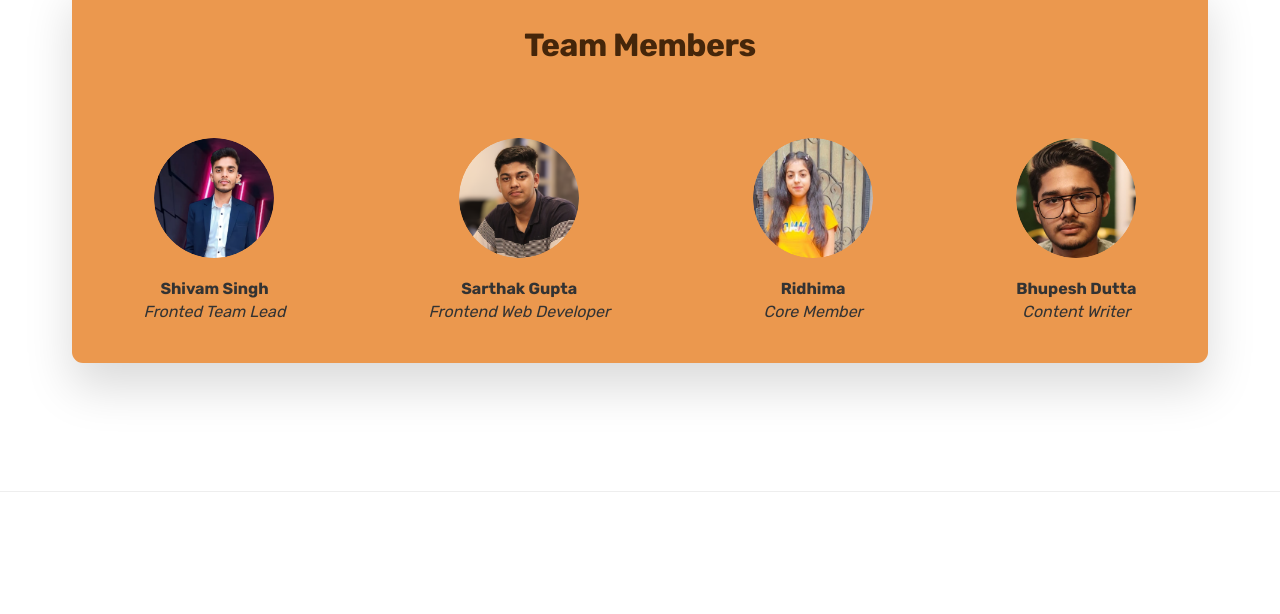
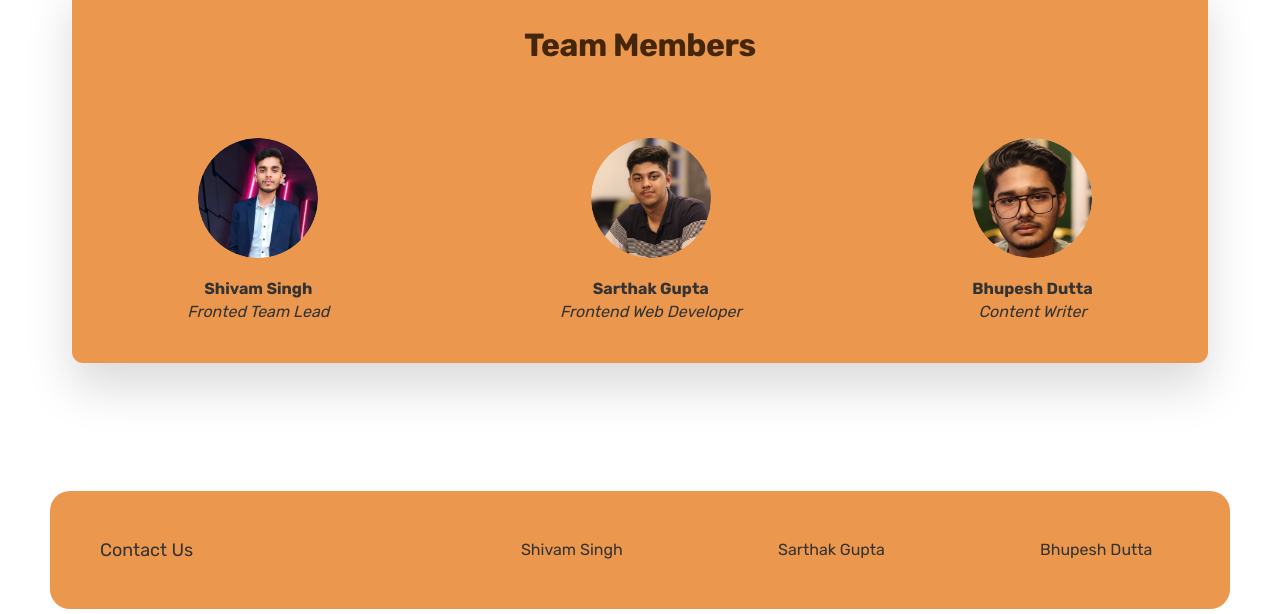
Before and after one commit to sarthak-37/EXAMXPLORE, a plain HTML site: page index.html in a window 1280 px wide. Shown: the part 1948-2562 px from the top of the page. Drawn offline with Linux system fonts and the light colour scheme.

Commit message:
Add files via upload

```diff
--- a/css/style.css
+++ b/css/style.css
@@ -283,3 +283,30 @@
   text-decoration: none;
   font-weight: 500;
 }
+
+footer {
+  display: grid;
+  grid-template-columns: 1fr 2fr;
+  align-items: center;
+  background-color: #eb984e;
+  margin: 0 50px 40px 50px;
+  border-radius: 20px;
+}
+
+.foot-last {
+  font-size: 18px;
+  color: #333;
+  padding: 50px;
+}
+
+.foot-link a {
+  font-size: 16px;
+  color: #333;
+  text-decoration: none;
+}
+
+.foot-link {
+  display: flex;
+  align-items: center;
+  justify-content: space-around;
+}
--- a/index.html
+++ b/index.html
@@ -136,11 +136,6 @@
                 <em>Frontend Web Developer</em>
               </div>
               <div class="mem">
-                <img src="img/team/ridhima.png" />
-                <h4>Ridhima</h4>
-                <em>Core Member</em>
-              </div>
-              <div class="mem">
                 <img src="img/team/dutta.png" />
                 <h4>Bhupesh Dutta</h4>
                 <em>Content Writer</em>
@@ -151,7 +146,7 @@
       </section>
     </main>
 
-    <footer class="footer">
+    <!-- <footer class="footer">
       <div class="container grid grid--footer">
         <div class="logo-col">
           <a href="#" class="footer-logo">
@@ -189,6 +184,28 @@
           </address>
         </div>
       </div>
+    </footer> -->
+    <footer>
+      <p class="foot-last">Contact Us</p>
+      <div class="foot-link">
+        <p>
+          <a
+            href="https://www.linkedin.com/in/shivam-singh-78b601281/"
+            target="_blank"
+            >Shivam Singh</a
+          >
+        </p>
+        <p>
+          <a href="https://www.instagram.com/sarthakgupta.37" target="_blank"
+            >Sarthak Gupta</a
+          >
+        </p>
+        <p>
+          <a href="https://www.instagram.com/bhupesh_dutta.09/" target="_blank"
+            >Bhupesh Dutta</a
+          >
+        </p>
+      </div>
     </footer>
   </body>
 </html>
```
